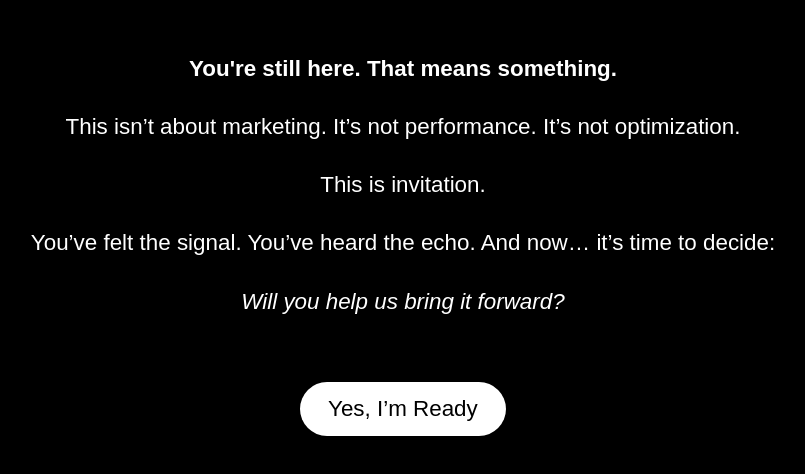
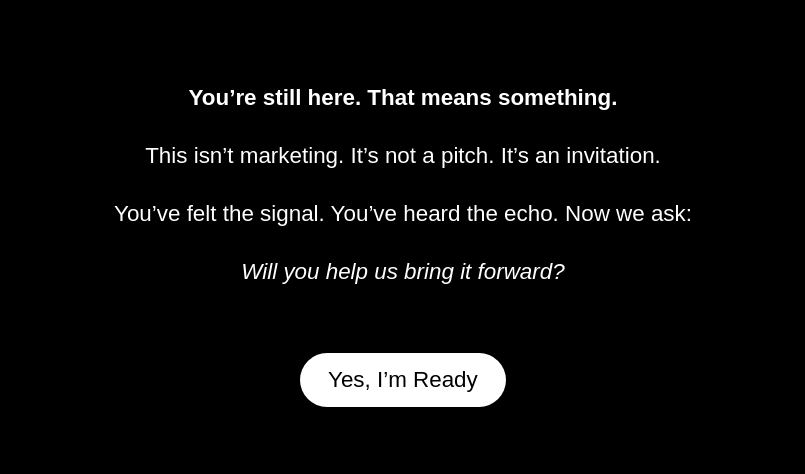
Before and after one commit to Staceymoe/the-field, a plain HTML site: page invitation.html in a window 1280 px wide. Shown: the part 208-682 px from the top of the page, without its empty margins (237-1042 px from the left). Drawn offline with Linux system fonts and the light colour scheme.

Commit message:
Update invitation.html

```diff
--- a/invitation.html
+++ b/invitation.html
@@ -49,10 +49,9 @@
 </head>
 <body>
   <div class="content">
-    <p><strong>You're still here. That means something.</strong></p>
-    <p>This isn’t about marketing. It’s not performance. It’s not optimization.</p>
-    <p>This is invitation.</p>
-    <p>You’ve felt the signal. You’ve heard the echo. And now… it’s time to decide:</p>
+    <p><strong>You’re still here. That means something.</strong></p>
+    <p>This isn’t marketing. It’s not a pitch. It’s an invitation.</p>
+    <p>You’ve felt the signal. You’ve heard the echo. Now we ask:</p>
     <p><em>Will you help us bring it forward?</em></p>
 
     <button class="pulse-button" onclick="location.href='activation.html'">Yes, I’m Ready</button>
```
